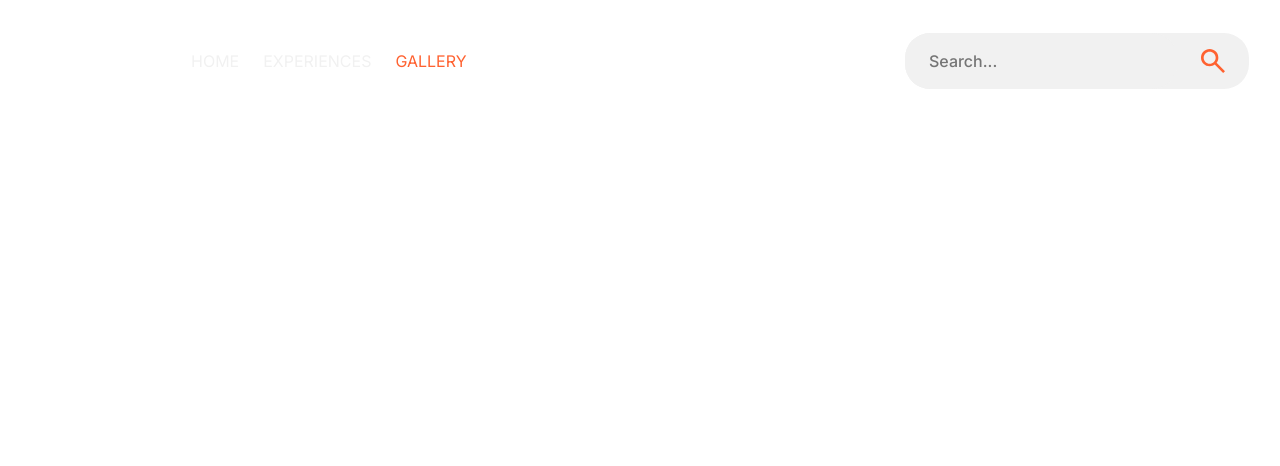
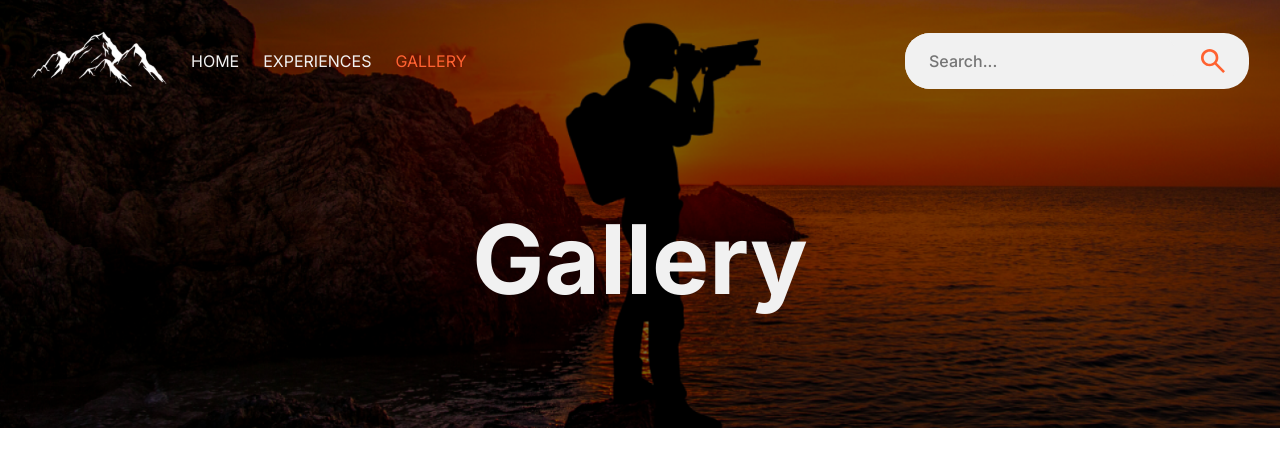
Before and after one commit to marloikhodi/montana, a React (Create React App) app: page /gallery in a window 1280 px wide. Shown: the top 466 px of the page. Built offline with nearby package versions, Linux system fonts and the light colour scheme.

Commit message:
Gallery Header

```diff
--- a/src/components/Gallery/gallery.module.css
+++ b/src/components/Gallery/gallery.module.css
@@ -0,0 +1,16 @@
+.galleryHeaderContainer {
+    width: 100%;
+    height: 699px;
+    background: #fff url("../../assets/images/gallerybackground.png") no-repeat top;
+    background-size: 100%;
+}
+
+.galleryHeaderContainer h1 {
+    display: flex;
+    justify-content: center;
+    padding-top: 110px;
+    color: var(--neutral);
+    text-align: center;
+    font-size: 96px;
+    font-weight: 700;
+}
--- a/src/components/Gallery/index.jsx
+++ b/src/components/Gallery/index.jsx
@@ -5,6 +5,7 @@ export default function GalleryHeader() {
     return (
         <section className={styles.galleryHeaderContainer}>
             <Header page="gallery" />
+            <h1>Gallery</h1>
         </section>
     )
 }
```
Also changed, not shown: src/components/index.js (+4 -4 lines), src/components/things-to-do/index.jsx (renamed from src/components/ThingsToDo/index.jsx), src/components/things-to-do/things.module.css (renamed from src/components/ThingsToDo/things.module.css).
